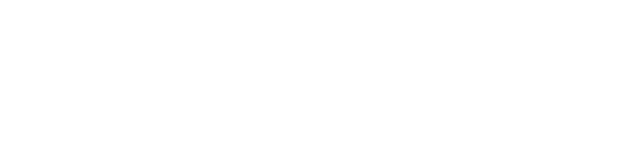
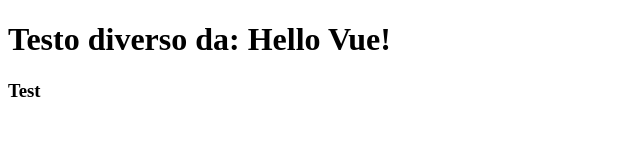
Before and after one commit to MattiaBologna/vue-hello, a plain HTML site: page index.html in a window 1280 px wide. Shown: the whole page, without its empty margins (0-640 px from the left). Drawn offline with nearby package versions, Linux system fonts and the light colour scheme.

Commit message:
Add: Vue cdn link and messages

```diff
--- a/index.html
+++ b/index.html
@@ -7,7 +7,14 @@
 </head>
 <body>
 
+    <div id="app">
+        <h1>{{message}}</h1>
+        <h3>{{anotherMessage}}</h3>
+    </div>
 
+
+
+    <script src="https://unpkg.com/vue@3/dist/vue.global.js"></script>
     <script src="./js/app.js"></script>
 </body>
 </html>
--- a/js/app.js
+++ b/js/app.js
@@ -1 +1,13 @@
 console.log('test');
+
+
+        const { createApp } = Vue
+
+        createApp({
+            data() {
+                return {
+                    message: 'Testo diverso da: Hello Vue!',
+                    anotherMessage: 'Test'
+                }
+    }
+  }).mount('#app')
```
